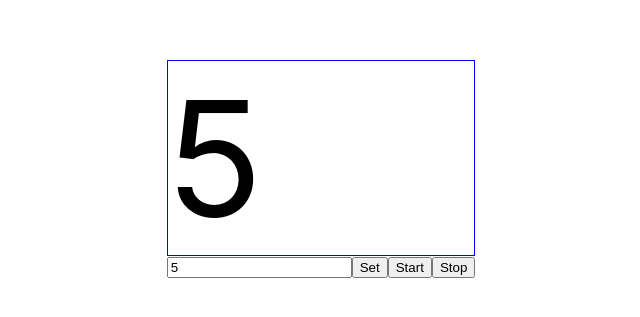
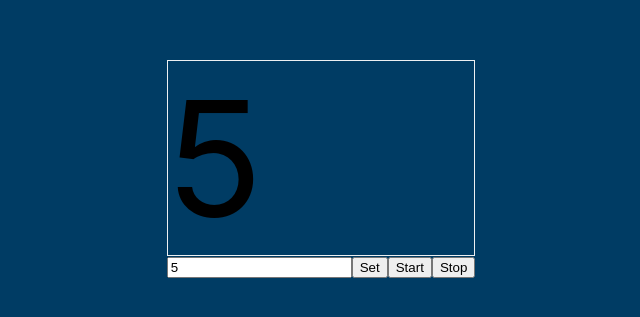
Before and after one commit to zachy-ho/minidoro, a Next.js app: page / in a window 1280 px wide. Shown: the part 231-548 px from the top of the page, without its empty margins (319-959 px from the left). Built offline with nearby package versions, Linux system fonts and the light colour scheme.

Commit message:
reorganised files a little bit

```diff
--- a/components/home/home.module.css
+++ /dev/null
@@ -1,14 +0,0 @@
-.homeContainer {
-  width: 100%;
-  height: 100%;
-  display: flex;
-  justify-content: center;
-  align-items: center;
-}
-
-.timerContainer {
-  display: flex;
-  flex-direction: column;
-  justify-content: center;
-  align-items: center;
-}
--- a/components/home/home.tsx
+++ /dev/null
@@ -1,17 +0,0 @@
-import React from 'react';
-import styles from './home.module.css';
-
-interface HomeProps {
-  Timer: React.ComponentType;
-};
-
-// Currently not taking any args and creating shit from within
-export function createHome({ Timer }: HomeProps) : React.ComponentType {
-  return () => (
-    <div className={styles.homeContainer}>
-      <div className={styles.timerContainer}>
-        <Timer />
-      </div>
-    </div>
-  )
-};
--- a/components/page/page.tsx
+++ /dev/null
@@ -1,11 +0,0 @@
-import React from 'react';
-import { createHome } from 'components/home/home';
-import { createTimer } from 'components/timer/create';
-
-export const Page = () => {
-  const Timer = createTimer();
-  const Home = createHome({
-    Timer,
-  });
-  return <Home />
-}
--- /dev/null
+++ b/components/pomodoro_home_page/pomodoro_home_page.module.css
@@ -0,0 +1,7 @@
+.pageContainer {
+  width: 100%;
+  height: 100%;
+  display: flex;
+  justify-content: center;
+  align-items: center;
+}
--- /dev/null
+++ b/components/pomodoro_home_page/pomodoro_home_page.tsx
@@ -0,0 +1,26 @@
+import React from 'react';
+import { createTimer } from 'components/timer/create';
+import { Timer } from 'components/timer/timer_store';
+import { TimerPresenter } from 'components/timer/timer_presenter';
+import { createTimerControls } from 'components/timer/timer_controls/create';
+import styles from './pomodoro_home_page.module.css';
+
+export const PomodoroHomePage = () => {
+  const timer = new Timer({ startingMilliseconds: 5000 });
+  const timerPresenter = new TimerPresenter();
+  const TimerView = createTimer({
+    timer,
+  });
+  const TimerControls = createTimerControls({ timer, timerPresenter });
+
+  return (
+    <div className={styles.pageContainer}>
+      <div className={styles.pomodoroContainer}>
+        <div className={styles.statsSection}></div>
+        <TimerView />
+        <TimerControls />
+        <div className={styles.pomodoroSettings}></div>
+      </div>
+    </div>
+)
+}
--- a/components/timer/create.tsx
+++ b/components/timer/create.tsx
@@ -1,19 +1,16 @@
 import { observer } from 'mobx-react-lite';
 import { Timer } from './timer_store';
 import { TimerView} from './timer';
-import { TimerPresenter } from './timer_presenter';
-import { createTimerControls } from './timer_controls/create';
 
-export function createTimer(): () => JSX.Element {
-  const timerStore = new Timer({ durationInSeconds: 5 });
-  const timerPresenter = new TimerPresenter();
-
-  const TimerControls = createTimerControls({ timer: timerStore, timerPresenter: timerPresenter });
+export const createTimer = ({
+  timer,
+} : {
+  timer: Timer,
+}): () => JSX.Element => {
 
   return observer(() => (
       <>
-        <TimerView timer={timerStore} />
-        <TimerControls />
+        <TimerView timer={timer} />
       </>
     )
   );
--- a/components/timer/timer.module.css
+++ b/components/timer/timer.module.css
@@ -1,7 +1,7 @@
 .timerContainer {
   width: 100%;
   height: 100%;
-  border: 1px solid blue;
+  border: 1px solid #edf0f2;
   font-size: 10rem;
 }
 
--- a/components/timer/timer_store.tsx
+++ b/components/timer/timer_store.tsx
@@ -3,42 +3,42 @@ import { makeAutoObservable } from 'mobx';
 type TimerState = 'stopped' | 'running' | 'paused';
 
 type TimerProps = {
-  startingDuration: number;
-  remainingDuration: number;
+  startingMilliseconds: number;
+  remainingMilliseconds: number;
   state: TimerState;
   interval: NodeJS.Timer | undefined;
 }
 
 type TimerConstructorProps = {
-  durationInSeconds: number,
+  startingMilliseconds: number,
   state?: TimerState;
 }
 
 export class Timer implements TimerProps {
 
   // In milliseconds
-  startingDuration: number;
+  startingMilliseconds: number;
 
   // In milliseconds
-  remainingDuration: number;
+  remainingMilliseconds: number;
 
   state: TimerState;
 
   interval: NodeJS.Timer | undefined;
 
-  constructor({ durationInSeconds, state }: TimerConstructorProps) {
-    this.startingDuration = durationInSeconds * 1000;
-    this.remainingDuration = durationInSeconds * 1000;
+  constructor({ startingMilliseconds, state }: TimerConstructorProps) {
+    this.startingMilliseconds = startingMilliseconds;
+    this.remainingMilliseconds = startingMilliseconds;
     this.state = state ?? 'stopped';
     this.interval = undefined;
     makeAutoObservable(this);
   }
 
   get remainingSeconds() {
-    return (this.remainingDuration/1000) % 60;
+    return (this.remainingMilliseconds/1000) % 60;
   }
 
   get startingSeconds() {
-    return (this.startingDuration/1000) % 60;
+    return (this.startingMilliseconds/1000) % 60;
   }
 }
--- a/pages/app.css
+++ b/pages/app.css
@@ -4,6 +4,7 @@ body {
   margin: 0;
   font-family: -apple-system, BlinkMacSystemFont, Segoe UI, Roboto, Oxygen,
     Ubuntu, Cantarell, Fira Sans, Droid Sans, Helvetica Neue, sans-serif;
+    background: #003c64;
 }
 
 a {
--- a/pages/index.tsx
+++ b/pages/index.tsx
@@ -1,6 +1,6 @@
 import type { NextPage } from 'next';
 import Head from 'next/head';
-import { Page } from 'components/page/page';
+import { PomodoroHomePage } from 'components/pomodoro_home_page/pomodoro_home_page';
 import styles from './main.module.css';
 
 const Index: NextPage = () => {
@@ -12,7 +12,7 @@ const Index: NextPage = () => {
         <link rel="icon" href="/favicon.ico" />
       </Head>
 
-      <Page />
+      <PomodoroHomePage />
     </div>
   );
 };
```
Also changed, not shown: components/pomodoro_home_page/page.tsx (added, +12 -0 lines).
